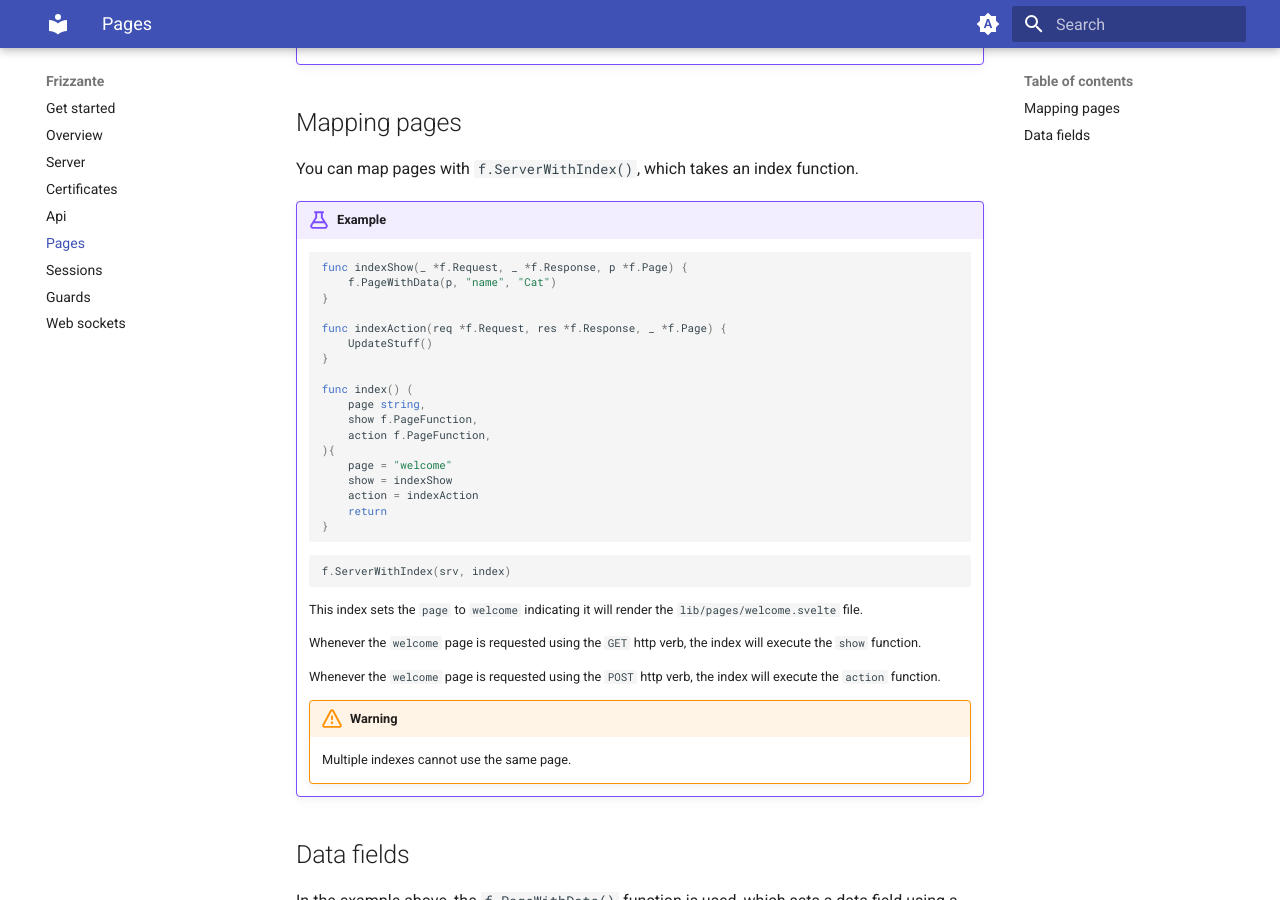
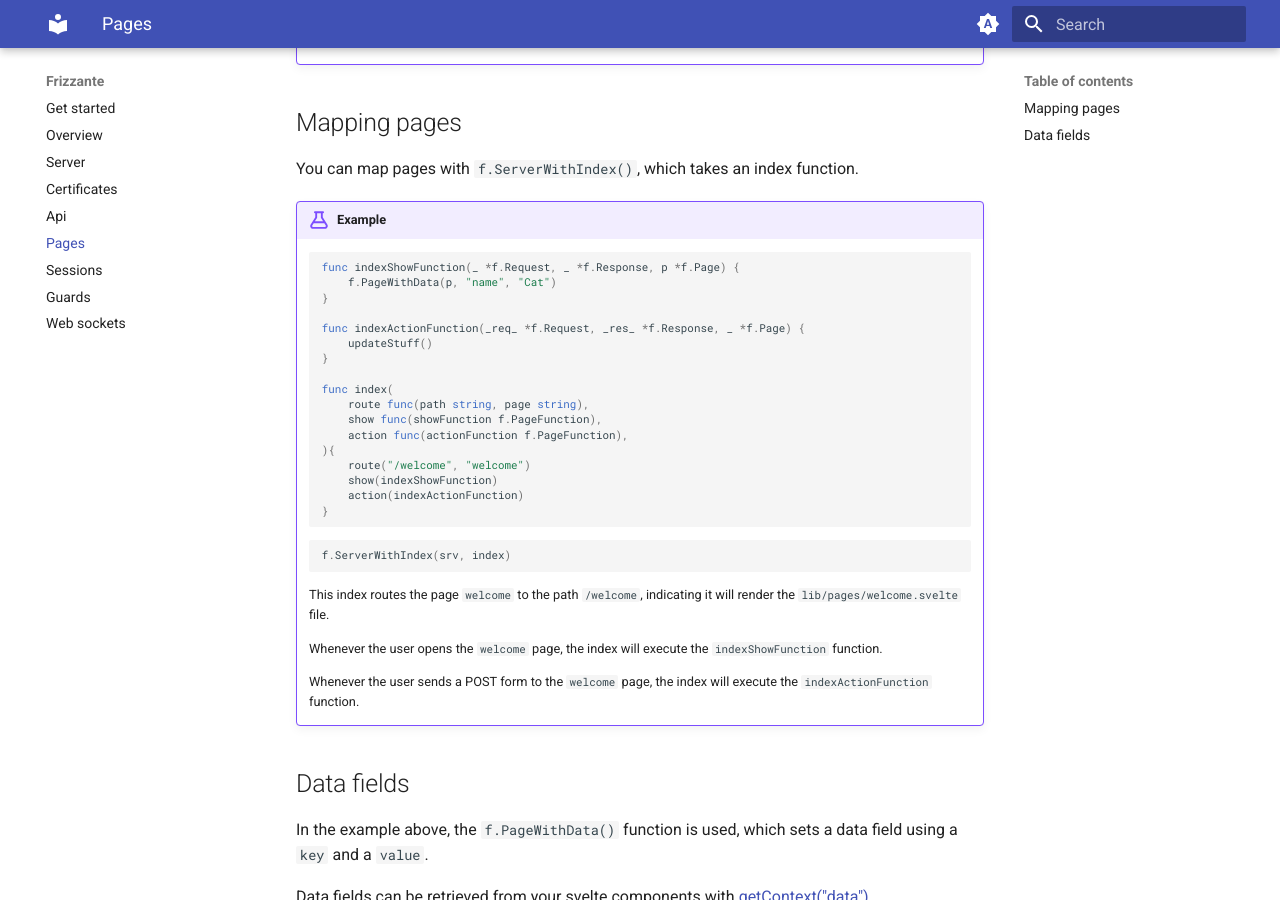
Before and after one commit to razshare/frizzante-docs, an MkDocs documentation site: the page built from docs/pages.md, in a window 1280 px wide and 900 px high, scrolled down 435 px. Built offline with MkDocs 1.6.1 and Material for MkDocs 9.7.7, drawn with Linux system fonts in a browser that asks for light colours.

Commit message:
chore(docs): updating pages.

````diff
--- a/docs/pages.md
+++ b/docs/pages.md
@@ -17,23 +17,22 @@ You can map pages with `f.ServerWithIndex()`, which takes an index function.
 
 !!! example
 	```go
-	func indexShow(_ *f.Request, _ *f.Response, p *f.Page) {
+	func indexShowFunction(_ *f.Request, _ *f.Response, p *f.Page) {
 		f.PageWithData(p, "name", "Cat")
 	}
 
-	func indexAction(req *f.Request, res *f.Response, _ *f.Page) {
-		UpdateStuff()
+	func indexActionFunction(_req_ *f.Request, _res_ *f.Response, _ *f.Page) {
+		updateStuff()
 	}
 
-	func index() (
-		page string,
-		show f.PageFunction,
-		action f.PageFunction,
+	func index(
+		route func(path string, page string),
+		show func(showFunction f.PageFunction),
+		action func(actionFunction f.PageFunction),
 	){
-		page = "welcome"
-		show = indexShow
-		action = indexAction
-		return
+		route("/welcome", "welcome")
+		show(indexShowFunction)
+		action(indexActionFunction)
 	}
 	```
 
@@ -41,14 +40,11 @@ You can map pages with `f.ServerWithIndex()`, which takes an index function.
 	f.ServerWithIndex(srv, index)
 	```
 
-	This index sets the `page` to `welcome` indicating it will render the `lib/pages/welcome.svelte` file.
+	This index routes the page `welcome` to the path `/welcome`, indicating it will render the `lib/pages/welcome.svelte` file.
 
-	Whenever the `welcome` page is requested using the `GET` http verb, the index will execute the `show` function.
+	Whenever the user opens the `welcome` page, the index will execute the `indexShowFunction` function.
 
-	Whenever the `welcome` page is requested using the `POST` http verb, the index will execute the `action` function.
-
-	!!! warning
-		Multiple indexes cannot use the same page.
+	Whenever the user sends a POST form to the `welcome` page, the index will execute the `indexActionFunction` function.
 
 ## Data fields
 
````
